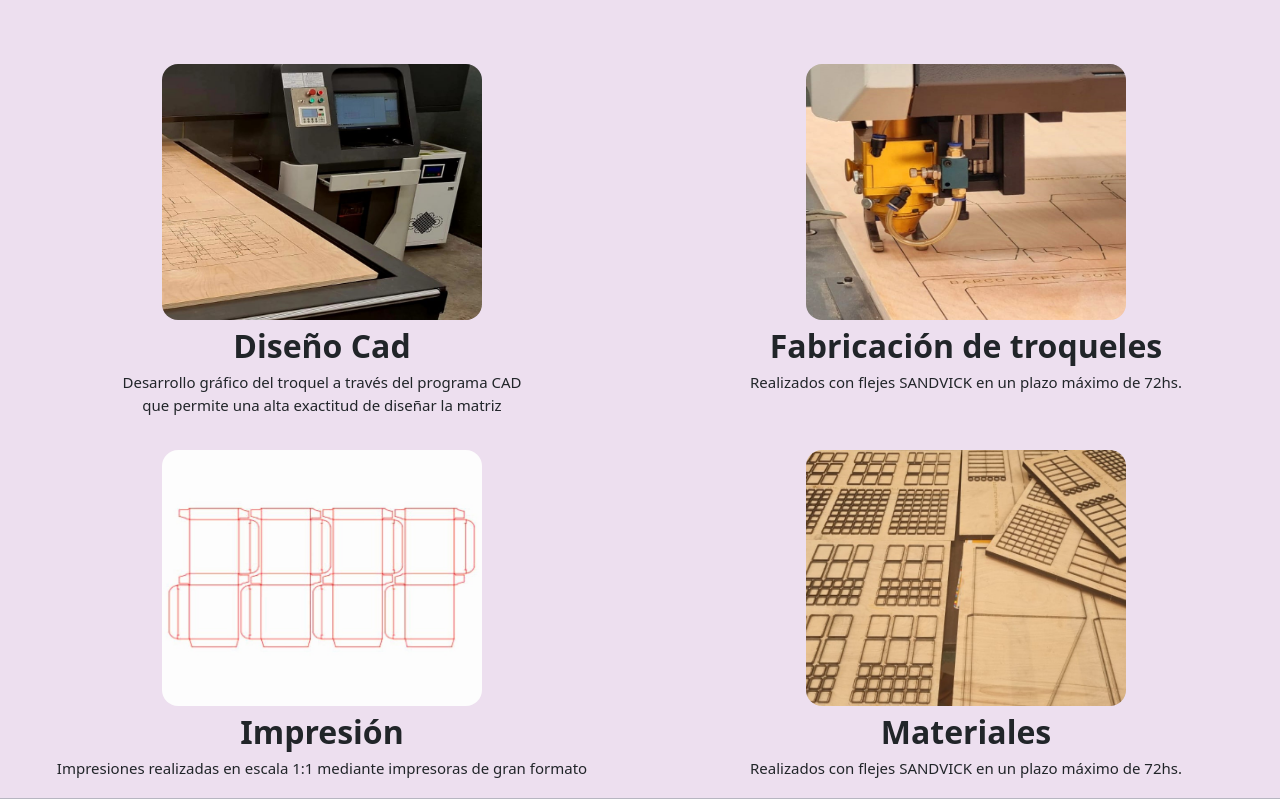
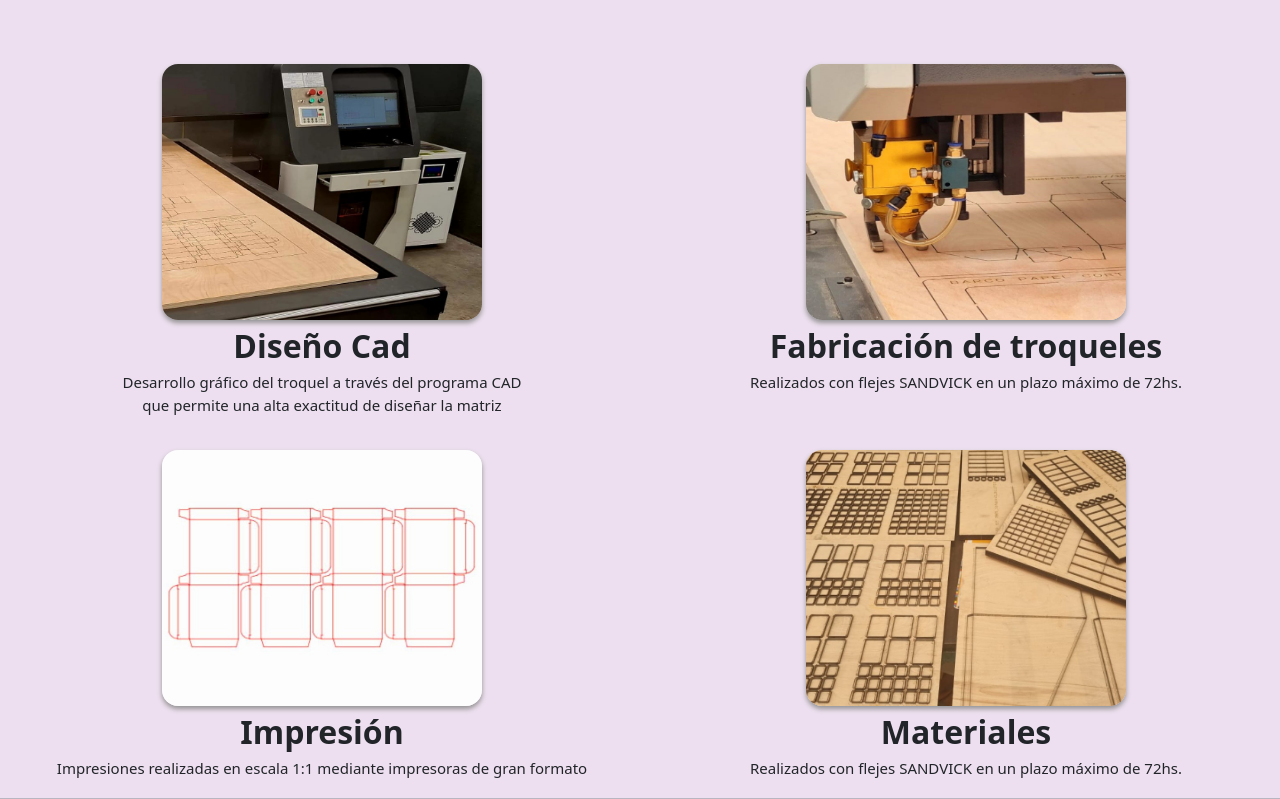
Before and after one commit to CaroRuizP/preentrega3ercaroruizpenayo, a plain HTML site: page index.html in a window 1280 px wide. Shown: the part 720-1519 px from the top of the page. Drawn offline with nearby package versions, Linux system fonts and the light colour scheme.

Commit message:
ajuste css
en sass

```diff
--- a/css/style.css
+++ b/css/style.css
@@ -108,7 +108,8 @@ h2 {
 .producto img {
   width: 25vw;
   height: 20vw;
-  border-radius: 1rem; }
+  border-radius: 1rem;
+  box-shadow: 0px 3px 5px #949393; }
 
 /*GRILLA DE PRODUCTOS*/
 .productos-grid {
--- a/index.html
+++ b/index.html
@@ -65,7 +65,8 @@
     <section class="productos-grid">
 
       <article class="producto">
-       <img src="./recursos/foto-producto1.jpeg" alt="Diseño Cad">
+       <div class="sombra">
+        <img src="./recursos/foto-producto1.jpeg" alt="Diseño Cad"></div>
         <div class="text-grid">
           <h2>Diseño Cad</h2>
           <p>Desarrollo gráfico del troquel a través del programa CAD <br> que permite una alta
--- a/scss/sections/_contacto.scss
+++ b/scss/sections/_contacto.scss
@@ -1,7 +1,3 @@
 input:focus{
     background-color: #222;
 }
-
-
-div{
-}
--- a/scss/sections/_productos.scss
+++ b/scss/sections/_productos.scss
@@ -10,9 +10,10 @@ margin-top: 1rem;
     width: 25vw;
     height: 20vw;
     border-radius: 1rem;
-
+    box-shadow: 0px 3px 5px #949393;
 
 }
+
 
 /*GRILLA DE PRODUCTOS*/
 
```
